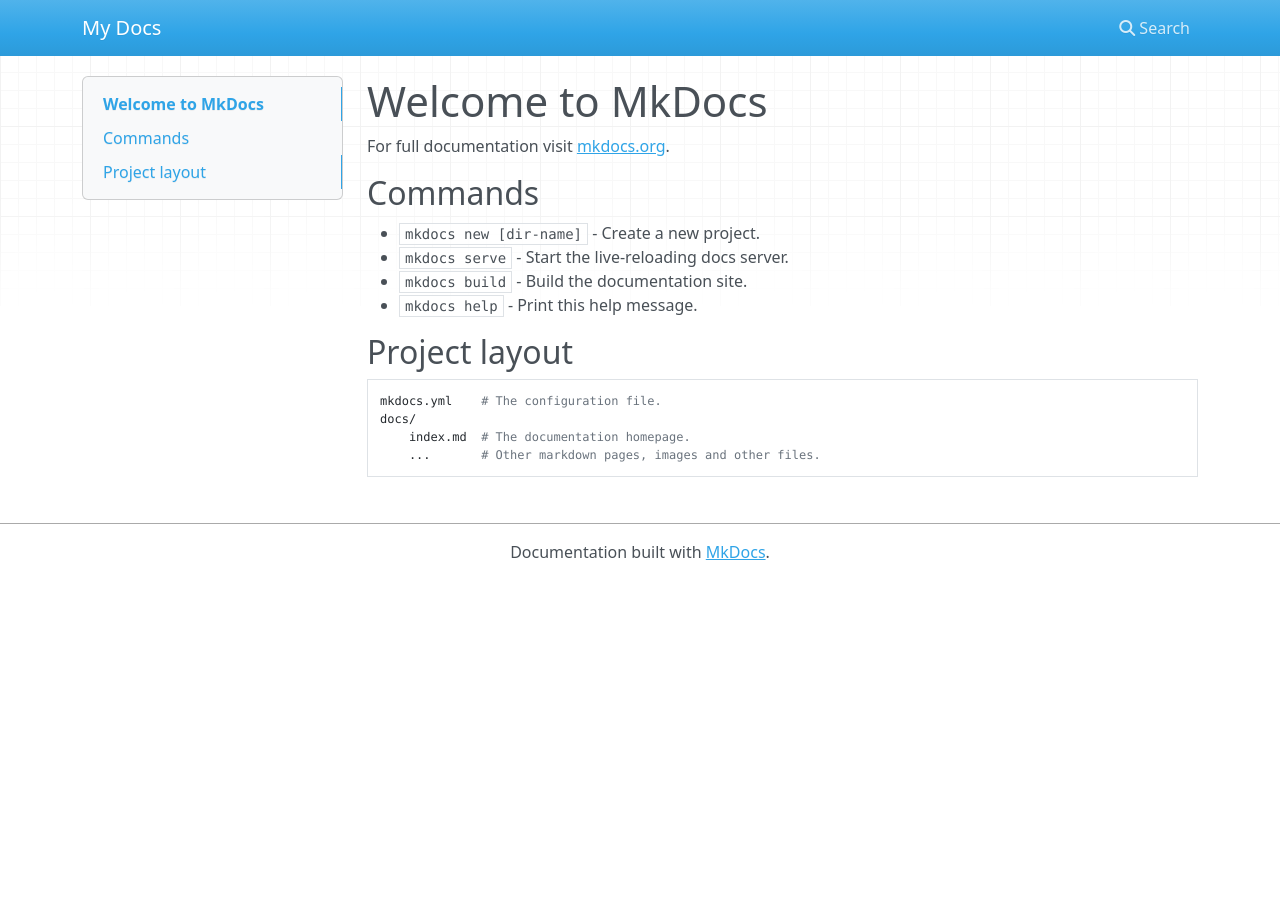
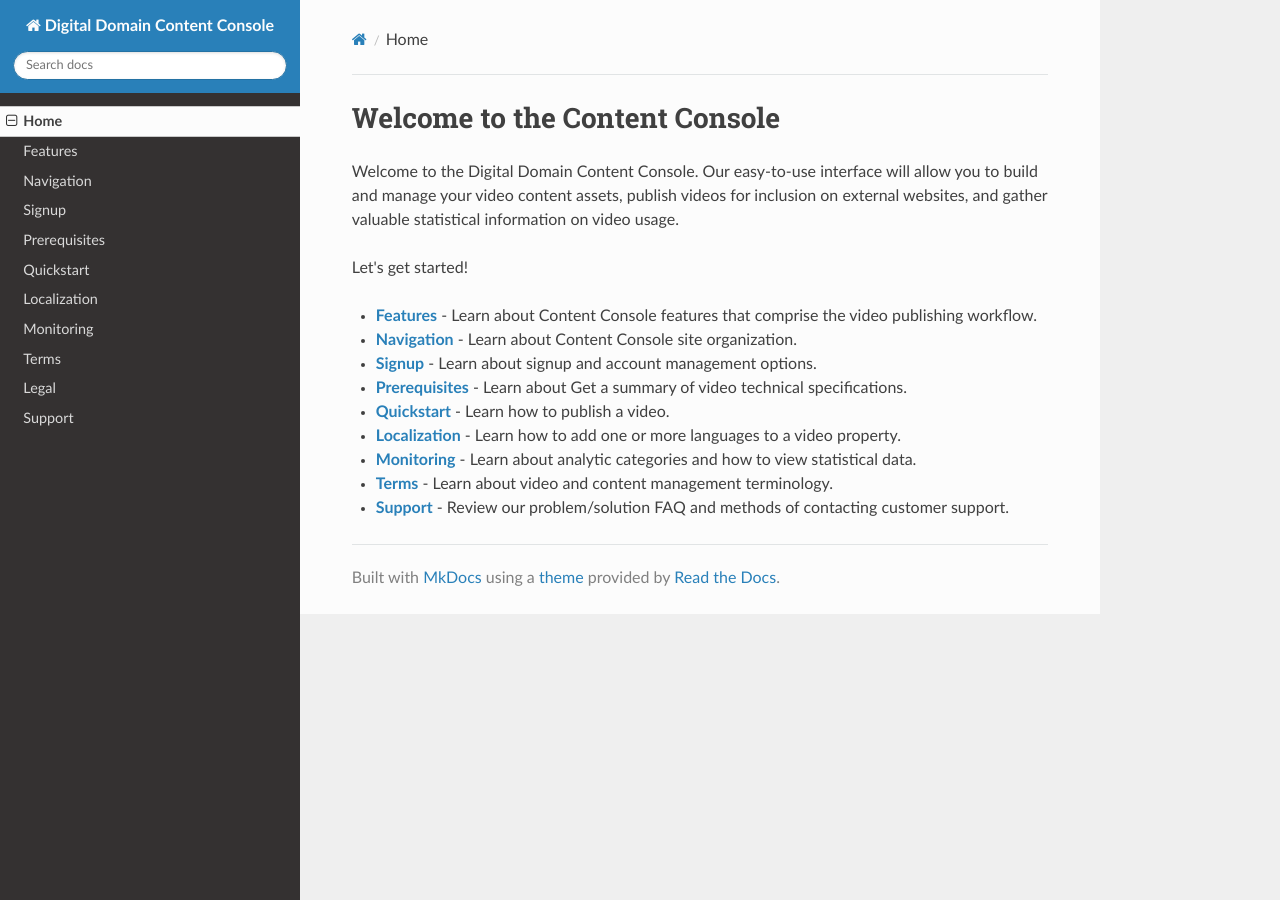
Before and after one commit to deestbie/console-docs, an MkDocs documentation site: the page built from docs/index.md, in a window 1280 px wide. Built offline with MkDocs 1.6.1, drawn with Linux system fonts in a browser that asks for light colours; nearby versions of some CDN libraries; old or Windows-style settings are respelled for this version of MkDocs.

Commit message:
Add console docs (demo) draft

```diff
--- a/docs/index.md
+++ b/docs/index.md
@@ -1,17 +1,23 @@
-# Welcome to MkDocs
+# Welcome to the Content Console
 
-For full documentation visit [mkdocs.org](http://mkdocs.org).
+Welcome to the Digital Domain Content Console. Our easy-to-use interface will allow you to build and manage your video content assets, publish videos for inclusion on external websites, and gather valuable statistical information on video usage.
 
-## Commands
+Let's get started!
 
-* `mkdocs new [dir-name]` - Create a new project.
-* `mkdocs serve` - Start the live-reloading docs server.
-* `mkdocs build` - Build the documentation site.
-* `mkdocs help` - Print this help message.
+* [**Features**](venom\features.md) - Learn about Content Console features that comprise the video publishing workflow.
 
-## Project layout
+* [**Navigation**](venom\navigation.md) - Learn about Content Console site organization.
 
-    mkdocs.yml    # The configuration file.
-    docs/
-        index.md  # The documentation homepage.
-        ...       # Other markdown pages, images and other files.
+* [**Signup**](venom\signup.md) - Learn about signup and account management options.
+
+* [**Prerequisites**](venom\prerequisites.md) - Learn about Get a summary of video technical specifications.
+
+* [**Quickstart**](venom\quickstart.md) - Learn how to publish a video.
+
+* [**Localization**](venom\localization.md) - Learn how to add one or more languages to a video property.
+
+* [**Monitoring**](venom\monitoring.md) - Learn about analytic categories and how to view statistical data.
+
+* [**Terms**](venom\terms.md) - Learn about video and content management terminology.
+
+* [**Support**](venom\support.md) - Review our problem/solution FAQ and methods of contacting customer support.
--- a/mkdocs.yml
+++ b/mkdocs.yml
@@ -1 +1,15 @@
-site_name: My Docs
+site_name: Digital Domain Content Console
+theme: readthedocs
+
+pages:
+- Home: index.md
+- Features: venom\features.md
+- Navigation: venom\navigation.md
+- Signup: venom\signup.md
+- Prerequisites: venom\prerequisites.md
+- Quickstart: venom\quickstart.md
+- Localization: venom\localization.md
+- Monitoring: venom\monitoring.md
+- Terms: venom\terms.md
+- Legal: venom\legal.md
+- Support: venom\support.md
```
Also changed, not shown: docs/features.md (added, +15 -0 lines), docs/introduction.md (added, +41 -0 lines), docs/legal.md (added, +7 -0 lines), docs/monitoring.md (added, +9 -0 lines), docs/navigation.md (added, +33 -0 lines), docs/prerequisites.md (added, +22 -0 lines), docs/quickstart.md (added, +106 -0 lines), docs/signup.md (added, +38 -0 lines), docs/support.md (added, +24 -0 lines), docs/terms.md (added, +23 -0 lines), docs/add_collection.jpg (added), docs/add_property.jpg (added), docs/home_page.jpg (added), docs/localization.md (added).
